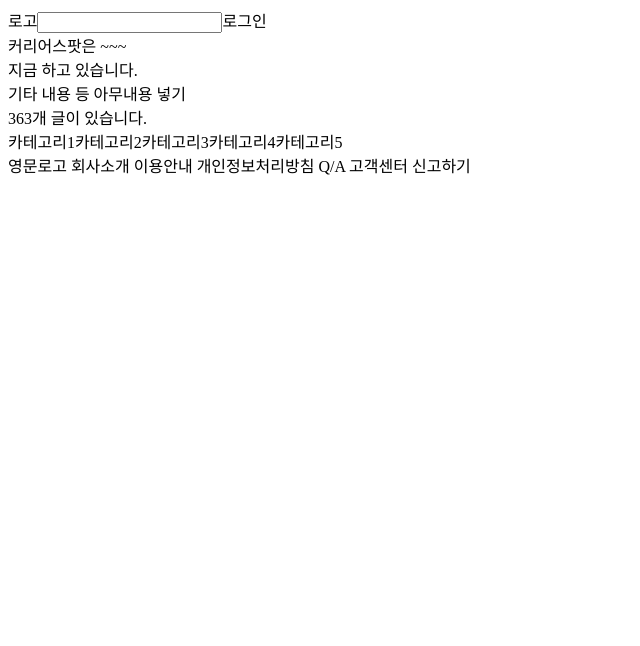
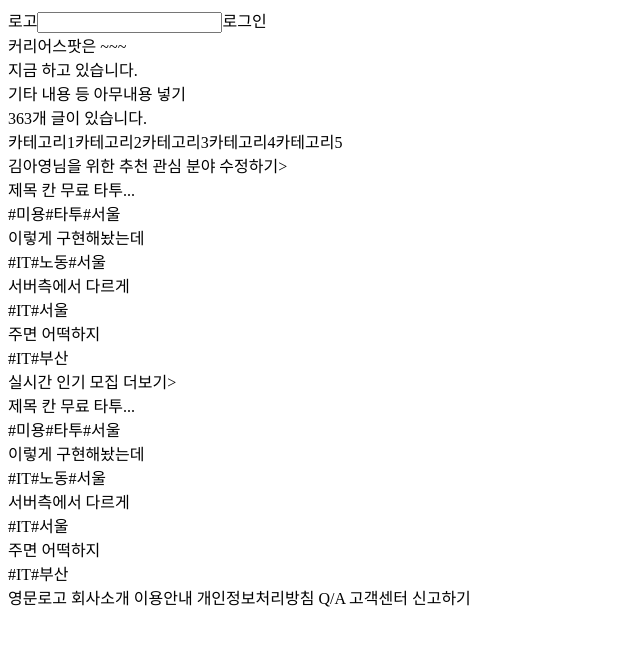
Before and after one commit to Re-Coder-3/front-end, a React (Create React App) app in the folder project/: page / in a window 1280 px wide. Shown: the top 646 px of the page, without its empty margins (0-640 px from the left). Built offline with nearby package versions, Linux system fonts and the light colour scheme.

Commit message:
메인 페이지 컴포넌트 분할 완료.  자세한 구현은 아직 들어가지 않았지만 props 흐름 몇 개는 구현하였다.

```diff
--- a/project/src/Category.js
+++ b/project/src/Category.js
@@ -9,6 +9,6 @@ const Category = ({text}) => {
 }
 
 // 카테고리 한개
-// 이미지 주소 넣는 부분 구현하기
+// 나중에 이미지 주소 넣는 부분 구현하기
 
 export default Category;
--- /dev/null
+++ b/project/src/Content.js
@@ -0,0 +1,14 @@
+import React from "react";
+
+const Content = ({title, tags}) => {
+    return (
+        <div>
+            <div>{title}</div>
+            <div>{tags}</div>
+        </div>
+    );
+}
+
+// 메인화면 중간에 들어가는 콘텐츠 하나하나.
+
+export default Content;
--- /dev/null
+++ b/project/src/ContentContainer.js
@@ -0,0 +1,16 @@
+import React from "react";
+import Content from "./Content";
+
+const ContentContainer = ({title, moreText, contentText}) => {
+    const contentList = contentText.map(text => <Content title={text.title} tags={text.tags} />);
+    return (
+        <div>
+            {title} {moreText}>
+            {contentList}
+        </div>
+    );
+}
+
+//메인화면의 중간부분, Content 들을 담는 부분이다.
+
+export default ContentContainer;
--- a/project/src/Main.js
+++ b/project/src/Main.js
@@ -2,12 +2,37 @@ import React from "react";
 import Header from "./Header";
 import Footer from "./Footer";
 import Banner from "./Banner";
+import ContentContainer from "./ContentContainer";
 
 const Main = () => {
+    const name = "김아영"
+    // 서버에서 받아오기 전 임시로 쓰는 변수.
+    const recommend = name + "님을 위한 추천"
+    // 첫번째 컴포넌트에 들어갈 텍스트. 어디 둘지 몰라서 여기 둡니다..
+    const sampleContentText = [
+        {
+            title: "제목 칸 무료 타투...",
+            tags: ["#미용", "#타투", "#서울"]
+        }, {
+            title:"이렇게 구현해놨는데",
+            tags: ["#IT", "#노동", "#서울"]
+        }, {
+            title: "서버측에서 다르게",
+            tags: ["#IT", "#서울"]
+        }, {
+            title: "주면 어떡하지",
+            tags: ["#IT", "#부산"]
+        }]
+    // content 컴포넌트에 담을 데이터 예시. 서버에서 주면 그걸로 교체한다.
+
     return (
         <div>
             <Header/>
             <Banner/>
+            <div className="mainContents">
+                <ContentContainer title={recommend} moreText="관심 분야 수정하기" contentText={sampleContentText} />
+                <ContentContainer title="실시간 인기 모집" moreText="더보기" contentText={sampleContentText}/>
+            </div>
             <Footer/>
         </div>
     );
--- a/project/src/Search.js
+++ b/project/src/Search.js
@@ -8,6 +8,6 @@ const Search = () => {
     );
 }
 
-// 검색창.
+// 검색창이 될 부분.
 
 export default Search;
```
